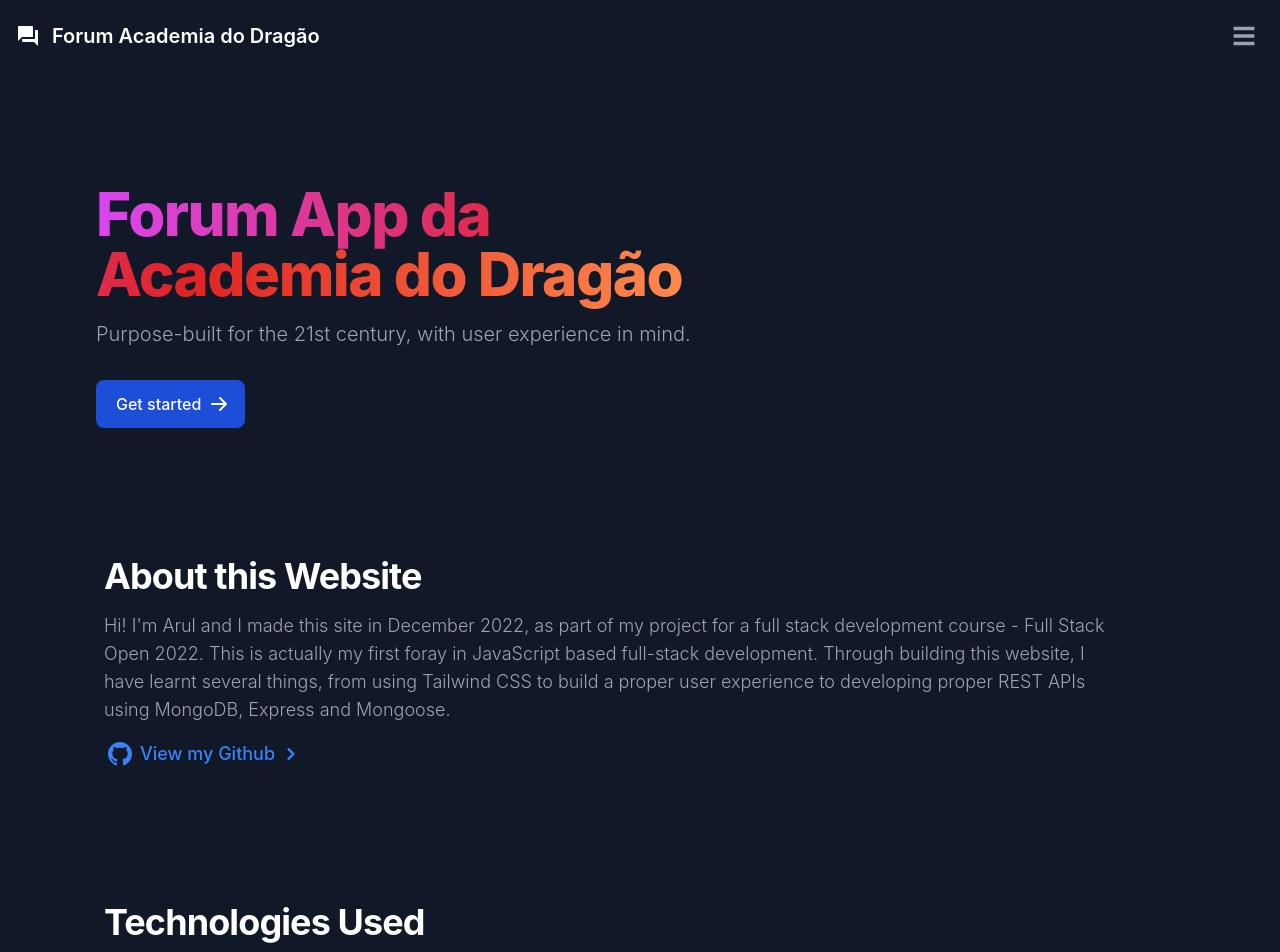
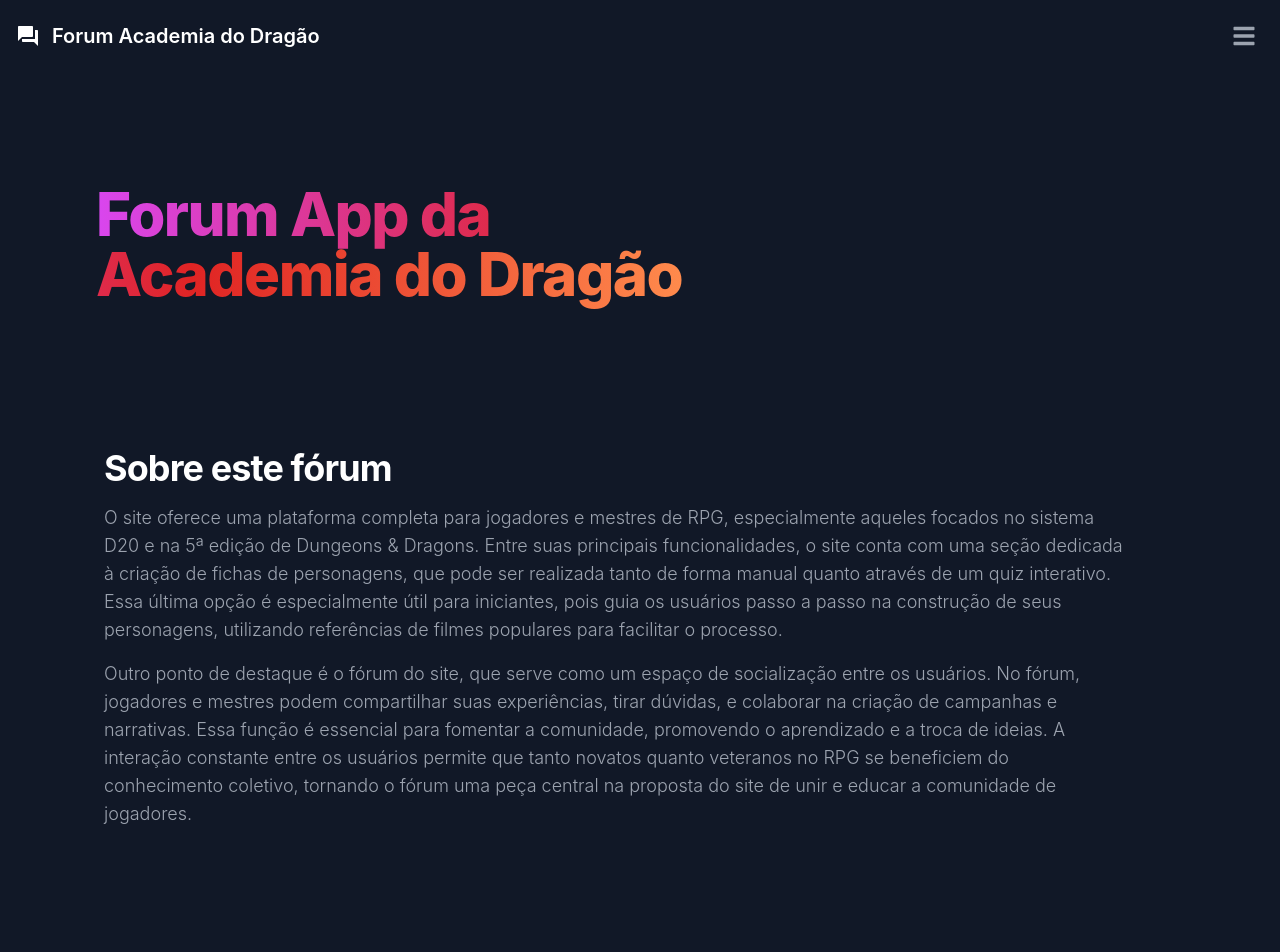
Before and after one commit to anderlim/academiaDoDragao, a React (Create React App) app in the folder front/: page /about in a window 1280 px wide. Shown: the top 952 px of the page. Built offline with nearby package versions, Linux system fonts and the light colour scheme; no server answers; grey boxes are pictures that could not be loaded.

Commit message:
:rocket: ajuste do forum

```diff
--- a/front/src/components/About.js
+++ b/front/src/components/About.js
@@ -13,11 +13,11 @@
                       Forum App da Academia do Dragão
                     </span>
                   </h1>
-                  <p class="max-w-2xl mb-6 font-light text-gray-500 lg:mb-8 md:text-lg lg:text-xl dark:text-gray-400">
+                  {/* <p class="max-w-2xl mb-6 font-light text-gray-500 lg:mb-8 md:text-lg lg:text-xl dark:text-gray-400">
                     Purpose-built for the 21st century, with user experience in
                     mind.
-                  </p>
-                  <a
+                  </p> */}
+                  {/* <a
                     href="/posts"
                     class="inline-flex items-center justify-center px-5 py-3 mr-3 text-base font-medium text-center text-white rounded-lg bg-primary-700 hover:bg-primary-800 focus:ring-4 focus:ring-primary-300 dark:focus:ring-primary-900"
                   >
@@ -34,7 +34,7 @@
                         clip-rule="evenodd"
                       ></path>
                     </svg>
-                  </a>
+                  </a> */}
                 </div>
               </div>
             </section>
@@ -42,19 +42,16 @@
               <div class="py-8 px-4 mx-auto max-w-screen-xl lg:py-16 lg:px-6">
                 <div class="max-w-screen-lg text-gray-500 sm:text-lg dark:text-gray-400">
                   <h2 class="mb-4 text-4xl tracking-tight font-bold text-gray-900 dark:text-white">
-                    About this Website
+                    Sobre este fórum
                   </h2>
                   <p class="mb-4 font-light">
-                    Hi! I'm Arul and I made this site in December 2022, as part
-                    of my project for a full stack development course - Full
-                    Stack Open 2022. This is actually my first foray in
-                    JavaScript based full-stack development. Through building
-                    this website, I have learnt several things, from using
-                    Tailwind CSS to build a proper user experience to developing
-                    proper REST APIs using MongoDB, Express and Mongoose.
+                  O site oferece uma plataforma completa para jogadores e mestres de RPG, especialmente aqueles focados no sistema D20 e na 5ª edição de Dungeons & Dragons. Entre suas principais funcionalidades, o site conta com uma seção dedicada à criação de fichas de personagens, que pode ser realizada tanto de forma manual quanto através de um quiz interativo. Essa última opção é especialmente útil para iniciantes, pois guia os usuários passo a passo na construção de seus personagens, utilizando referências de filmes populares para facilitar o processo.
+                  </p>
+                  <p class="mb-4 font-light">
+                  Outro ponto de destaque é o fórum do site, que serve como um espaço de socialização entre os usuários. No fórum, jogadores e mestres podem compartilhar suas experiências, tirar dúvidas, e colaborar na criação de campanhas e narrativas. Essa função é essencial para fomentar a comunidade, promovendo o aprendizado e a troca de ideias. A interação constante entre os usuários permite que tanto novatos quanto veteranos no RPG se beneficiem do conhecimento coletivo, tornando o fórum uma peça central na proposta do site de unir e educar a comunidade de jogadores.
                   </p>
 
-                  <a
+                  {/* <a
                     href="https://github.com/xxdydx/forum-app"
                     target="_blank"
                     class="inline-flex items-center font-medium text-primary-600 hover:text-primary-800 dark:text-primary-500 dark:hover:text-primary-700"
@@ -80,7 +77,7 @@
                         clip-rule="evenodd"
                       ></path>
                     </svg>
-                  </a>
+                  </a> */}
                 </div>
               </div>
             </section>
@@ -88,7 +85,7 @@
               <div class="py-8 px-4 mx-auto max-w-screen-xl lg:py-16 lg:px-6">
                 <div class="max-w-screen-lg text-gray-500 sm:text-lg dark:text-gray-400">
                   <h2 class="mb-4 text-4xl tracking-tight font-bold text-gray-900 dark:text-white">
-                    Technologies Used
+                    Tecnologias Utilizadas
                   </h2>
                   <div className="">
                     <img
```
